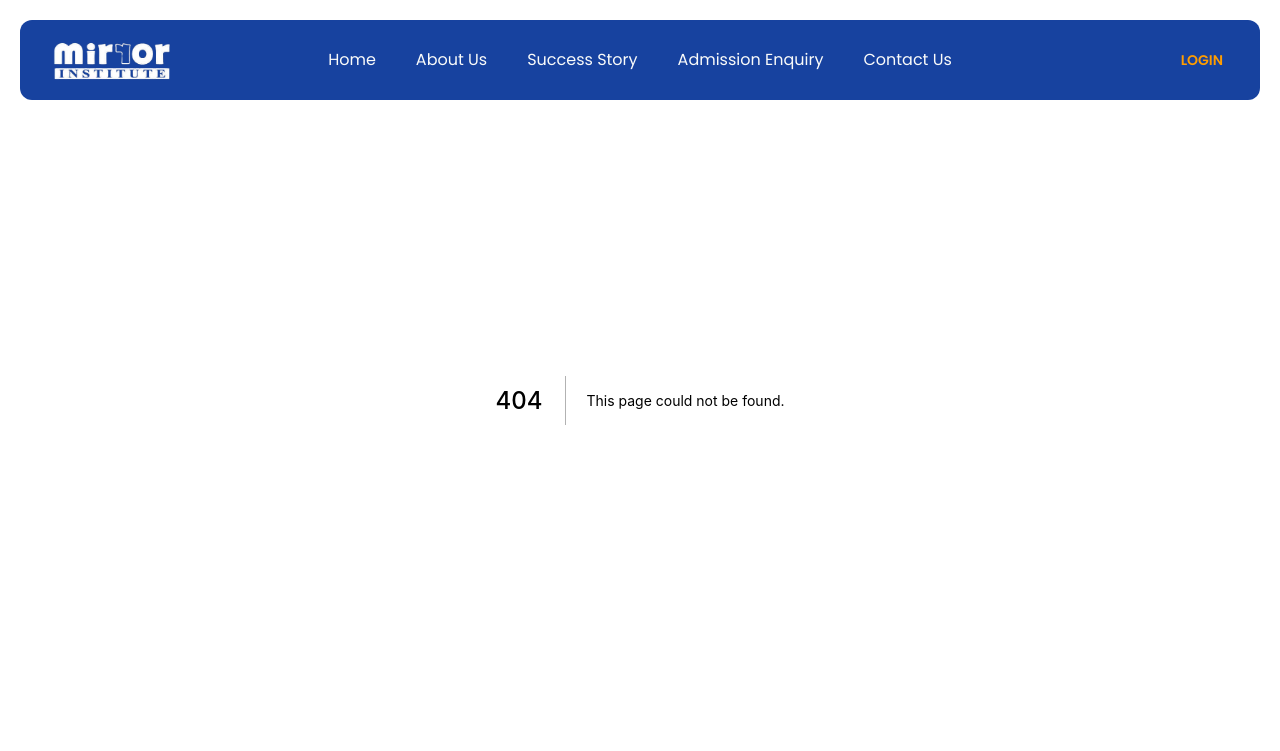
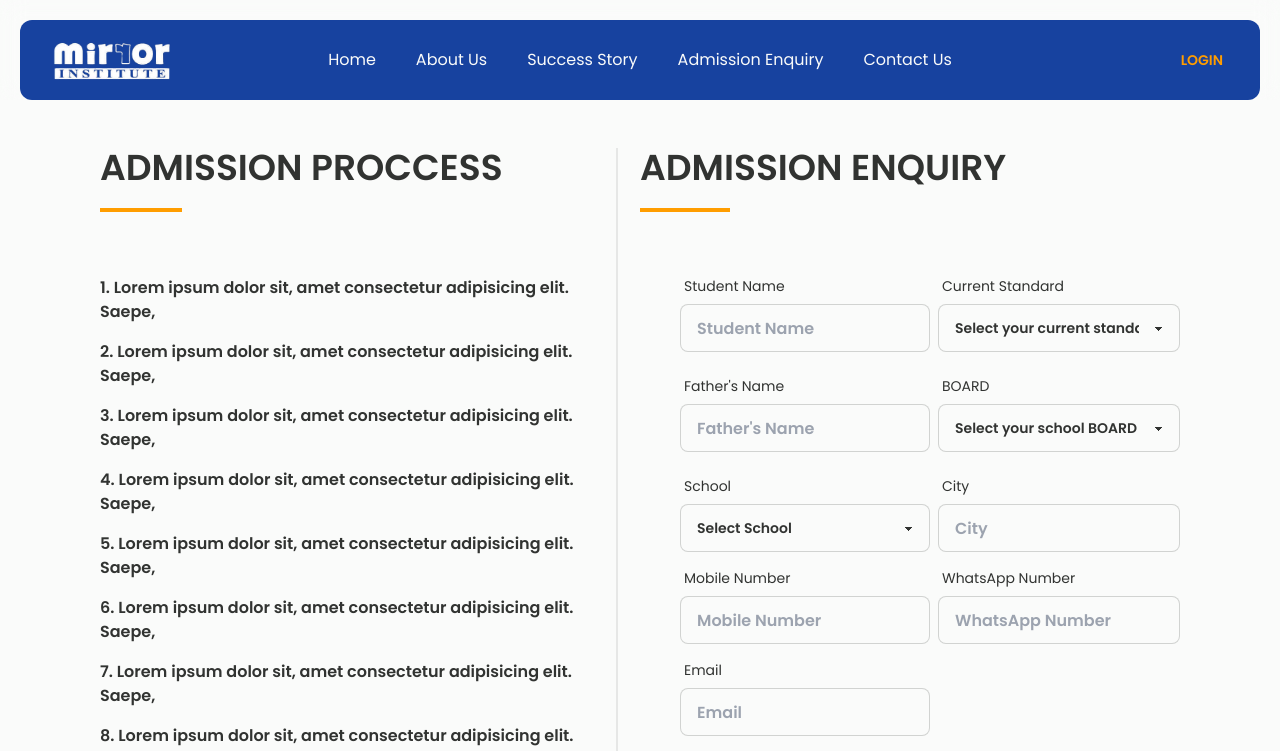
Before and after one commit to sohelshekhIn/Mirror-Site, a Next.js app: page /admission-enquiry in a window 1280 px wide. Before the commit this address had no page. Shown: the top 751 px of the page. Built offline with nearby package versions, Linux system fonts and the light colour scheme.

Commit message:
Admission Enquiry Pade Desktop Done

```diff
--- a/components/navbar.js
+++ b/components/navbar.js
@@ -50,7 +50,7 @@ export default function Navbar() {
               </Link>
             </li>
             <li className="my-1">
-              <Link href="/Admission-Enquiry">
+              <Link href="/admission-enquiry">
                 <a className="w-full p-4">Admission Enquiry</a>
               </Link>
             </li>
@@ -83,7 +83,7 @@ export default function Navbar() {
             <Link href="/success-story">Success Story</Link>
           </li>
           <li className="mx-1">
-            <Link href="/Admission-Enquiry">Admission Enquiry</Link>
+            <Link href="/admission-enquiry">Admission Enquiry</Link>
           </li>
           <li className="mx-1">
             <Link href="/contact-us">Contact Us</Link>
--- /dev/null
+++ b/pages/admission-enquiry.js
@@ -0,0 +1,214 @@
+export default function AdmissionEnquiry() {
+  return (
+    <div className="page-layout">
+      <div className="flex my-16 lg:my-32 px-20">
+        <div className="w-1/2">
+          <div className="flex flex-col">
+            <h1 className="text-heading ">Admission Proccess</h1>
+            <span className="underline w-2/12"></span>
+          </div>
+          <div className="flex flex-col mt-14 font-semibold">
+            <p className="py-2">
+              1. Lorem ipsum dolor sit, amet consectetur adipisicing elit.
+              Saepe,
+            </p>
+            <p className="py-2">
+              2. Lorem ipsum dolor sit, amet consectetur adipisicing elit.
+              Saepe,
+            </p>
+            <p className="py-2">
+              3. Lorem ipsum dolor sit, amet consectetur adipisicing elit.
+              Saepe,
+            </p>
+            <p className="py-2">
+              4. Lorem ipsum dolor sit, amet consectetur adipisicing elit.
+              Saepe,
+            </p>
+            <p className="py-2">
+              5. Lorem ipsum dolor sit, amet consectetur adipisicing elit.
+              Saepe,
+            </p>
+            <p className="py-2">
+              6. Lorem ipsum dolor sit, amet consectetur adipisicing elit.
+              Saepe,
+            </p>
+            <p className="py-2">
+              7. Lorem ipsum dolor sit, amet consectetur adipisicing elit.
+              Saepe,
+            </p>
+            <p className="py-2">
+              8. Lorem ipsum dolor sit, amet consectetur adipisicing elit.
+              Saepe,
+            </p>
+            <p className="py-2">
+              9. Lorem ipsum dolor sit, amet consectetur adipisicing elit.
+              Saepe,
+            </p>
+            <p className="py-2">
+              10. Lorem ipsum dolor sit, amet consectetur adipisicing elit.
+              Saepe
+            </p>
+            <p className="py-2">
+              11. Lorem ipsum dolor sit, amet consectetur adipisicing elit.
+              Saepe
+            </p>
+            aliquid.
+          </div>
+        </div>
+        <div className="divider divider-horizontal"></div>
+        <div className="w-1/2">
+          <div className="flex flex-col">
+            <h1 className="text-heading ">Admission Enquiry</h1>
+            <span className="underline w-2/12"></span>
+          </div>
+          <dir className="mt-14">
+            <form>
+              <div className="flex">
+                <div className="w-1/2">
+                  <div className="form-control py-2 pt-0 w-full max-w-xs">
+                    <label className="label">
+                      <span className="label-text">Student Name</span>
+                    </label>
+                    <input
+                      type="text"
+                      placeholder="Student Name"
+                      className="input input-bordered w-full max-w-xs font-semibold"
+                    />
+                  </div>
+                  <div className="form-control py-2 w-full max-w-xs">
+                    <label className="label">
+                      <span className="label-text">Father's Name</span>
+                    </label>
+                    <input
+                      type="text"
+                      placeholder="Father's Name"
+                      className="input input-bordered w-full max-w-xs font-semibold"
+                    />
+                  </div>
+                  <div className="form-control py-2 w-full max-w-xs">
+                    <label className="label">
+                      <span className="label-text">School</span>
+                    </label>
+                    <select className="select select-bordered">
+                      <option disabled selected>
+                        Select School
+                      </option>
+                      <option>Bharatiya Vidya Bhavans</option>
+                      <option>Vrajbhoomi International</option>
+                      <option>Podar International</option>
+                      <option>Euro / Altius Foritious</option>
+                      <option>ETS CBSE</option>
+                      <option>Zen School</option>
+                      <option>Vibrant International</option>
+                      <option>SNV International</option>
+                      <option>St.Anne's School</option>
+                      <option>St.Marry's School</option>
+                      <option>Unique School</option>
+                      <option>Mother Care</option>
+                      <option>ETS GSEB</option>
+                      <option>Santram English</option>
+                      <option>Shrishti English</option>
+                    </select>
+                  </div>
+                  <div className="form-control py-2 pt-0 w-full max-w-xs">
+                    <label className="label">
+                      <span className="label-text">Mobile Number</span>
+                    </label>
+                    <input
+                      type="number"
+                      placeholder="Mobile Number"
+                      className="input input-bordered w-full max-w-xs font-semibold"
+                    />
+                  </div>
+
+                  <div className="form-control py-2 pt-0 w-full max-w-xs">
+                    <label className="label">
+                      <span className="label-text">Email</span>
+                    </label>
+                    <input
+                      type="email"
+                      placeholder="Email"
+                      className="input input-bordered w-full max-w-xs font-semibold"
+                    />
+                  </div>
+                </div>
+                <div className="w-1/2 pl-2">
+                  <div className="form-control py-2 pt-0 w-full max-w-xs">
+                    <label className="label">
+                      <span className="label-text">Current Standard</span>
+                    </label>
+                    <select className="select select-bordered">
+                      <option disabled selected>
+                        Select your current standard
+                      </option>
+                      <option>1</option>
+                      <option>2</option>
+                      <option>3</option>
+                      <option>4</option>
+                      <option>5</option>
+                      <option>6</option>
+                      <option>7</option>
+                      <option>8</option>
+                      <option>9</option>
+                      <option>10</option>
+                      <option>11 Maths</option>
+                      <option>11 Bio</option>
+                      <option>12 Maths</option>
+                      <option>12 Bio</option>
+                    </select>
+                  </div>
+                  <div className="form-control py-2 w-full max-w-xs">
+                    <label className="label">
+                      <span className="label-text">BOARD</span>
+                    </label>
+                    <select className="select select-bordered">
+                      <option disabled selected>
+                        Select your school BOARD
+                      </option>
+                      <option>CBSE</option>
+                      <option>ICSE</option>
+                      <option>GSEB</option>
+                    </select>
+                  </div>
+                  <div className="form-control py-2 w-full max-w-xs">
+                    <label className="label">
+                      <span className="label-text">City</span>
+                    </label>
+                    <input
+                      type="text"
+                      placeholder="City"
+                      className="input input-bordered w-full max-w-xs font-semibold"
+                    />
+                  </div>
+                  <div className="form-control py-2 pt-0 w-full max-w-xs">
+                    <label className="label">
+                      <span className="label-text">WhatsApp Number</span>
+                    </label>
+                    <input
+                      type="number"
+                      placeholder="WhatsApp Number"
+                      className="input input-bordered w-full max-w-xs font-semibold"
+                    />
+                  </div>
+                </div>
+              </div>
+              <div className="form-control py-2">
+                <label className="label cursor-pointer">
+                  <input type="checkbox" className="checkbox" />
+                  <span className="label-text pl-5">
+                    I verify the above infromation with all my knwoledge and I
+                    allow Mirror Instutute to use my phone number and email for
+                    future communication.
+                  </span>
+                </label>
+              </div>
+              <div className="btn btn-accent py-2" typeof="submit">
+                Submit
+              </div>
+            </form>
+          </dir>
+        </div>
+      </div>
+    </div>
+  );
+}
--- a/pages/success-story.js
+++ b/pages/success-story.js
@@ -26,20 +26,20 @@ export default function SucccesStory() {
 
 export function Card() {
   return (
-    <div class="card w-96 mx-auto my-5 bg-base-100 duration-200 hover:shadow-xl">
+    <div className="card w-96 mx-auto my-5 bg-base-100 duration-200 hover:shadow-xl">
       <figure>
         <Image src={h10} alt="Shoes" />
       </figure>
-      <div class="card-body min-h-16">
-        <h2 class="card-title">Anvi Parekh</h2>
+      <div className="card-body min-h-16">
+        <h2 className="card-title">Anvi Parekh</h2>
         <p>
           Lorem ipsum dolor sit amet consectetur, adipisicing elit. Pariatur
           amet repellendus voluptatum ipsa, deleniti magnam! Blanditiis
           repudiandae facilis molestias sequi illum deleniti unde repellendus.
           Inventore!
         </p>
-        <div class="card-actions justify-end">
-          <button class="btn btn-primary">Read More</button>
+        <div className="card-actions justify-end">
+          <button className="btn btn-primary">Read More</button>
         </div>
       </div>
     </div>
```
